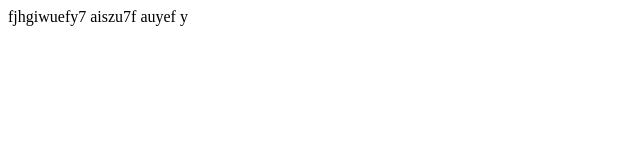
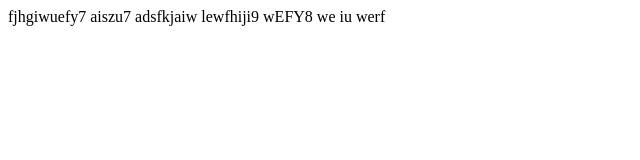
Before and after one commit to Roopa19196/test-demo, a plain HTML site: page index2.html in a window 1280 px wide. Shown: the whole page, without its empty margins (0-640 px from the left). Drawn offline with Linux system fonts and the light colour scheme.

Commit message:
adjghqe iu

```diff
--- a/index2.html
+++ b/index2.html
@@ -4,6 +4,11 @@
 	<title>hjasfg </title>
 </head>
 <body>
-   fjhgiwuefy7 aiszu7f auyef y
+   fjhgiwuefy7 aiszu7
+   adsfkjaiw
+   lewfhiji9
+   wEFY8
+   we iu
+   werf
 </body>
 </html>
```
